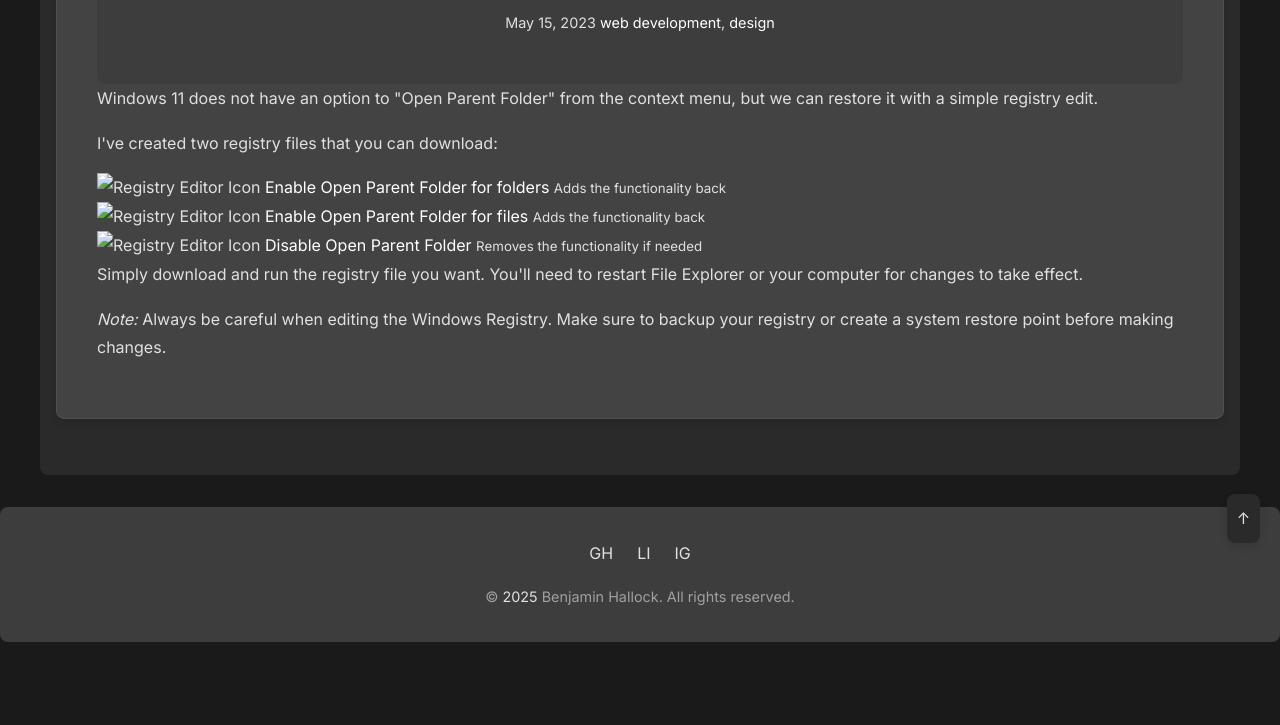
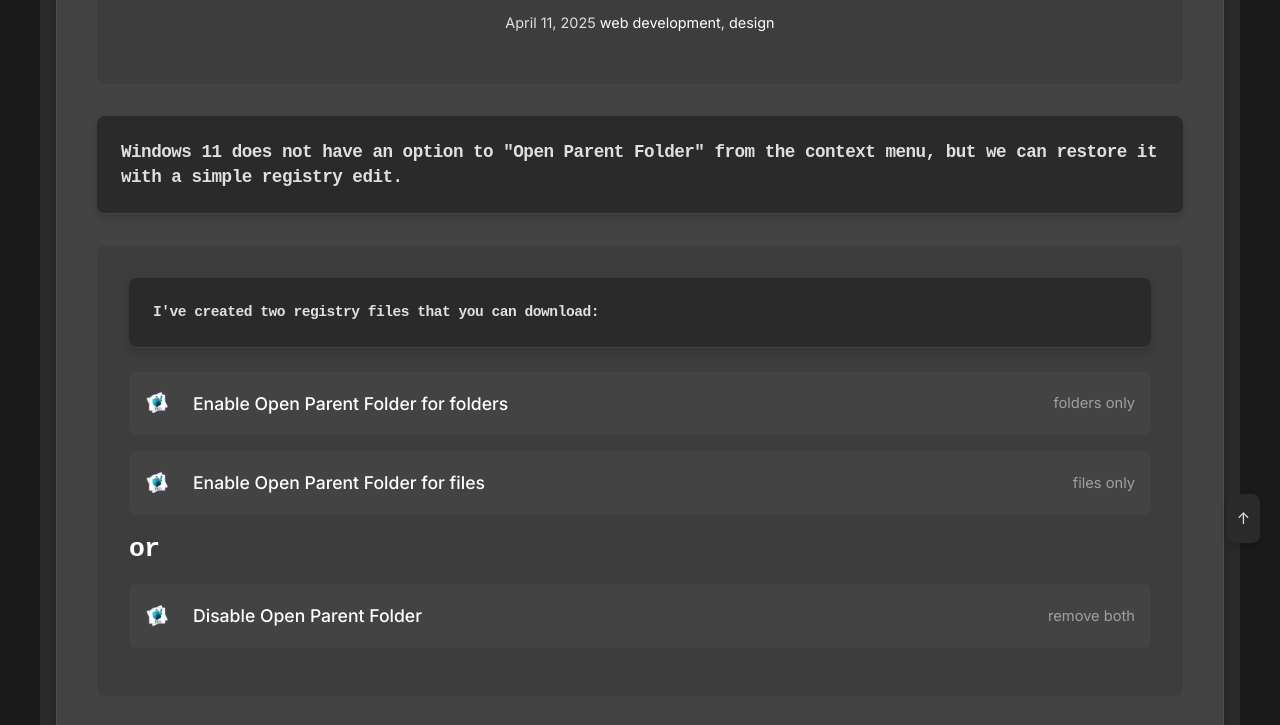
Before and after one commit to benjaminhallock/benjaminhallock.github.io, a website built with Parcel: page blog/Open Parent Folder for Windows 11.html in a window 1280 px wide. Shown: the part 237-962 px from the top of the page. Before the commit the page ends 879 px from the top, so only its background shows below. Built offline with nearby package versions, Linux system fonts and the light colour scheme.

Commit message:
Update code structure and improve overall readability

```diff
--- a/blog/Open Parent Folder for Windows 11.html
+++ b/blog/Open Parent Folder for Windows 11.html
@@ -26,19 +26,18 @@
   <body>
     <nav>
       <ul>
-        <li><a href="/index.html">Home</a></li>
+        <li class="active"><a href="/index.html">Home</a></li>
         <li><a href="/photos.html">Photos</a></li>
-        <li><a href="/about.html">About</a></li>
-        <li class="active"><a href="/blog.html">Blog</a></li>
+        <li><a href="/blog.html">Blog</a></li>
       </ul>
     </nav>
 
     <main>
       <article class="blog-post-full">
         <header class="blog-header">
-          <h1>My First Blog Post</h1>
+          <h1>Restore "Open Parent Folder" in Windows 11</h1>
           <div class="blog-meta">
-            <span class="blog-date">May 15, 2023</span>
+            <span class="blog-date">April 11, 2025</span>
             <span class="blog-tags">
               <a href="/blog/tag/web-development">web development</a>,
               <a href="/blog/tag/design">design</a>
@@ -46,51 +45,51 @@
           </div>
         </header>
         <div class="blog-content">
-          <p>
+          <h4>
             Windows 11 does not have an option to "Open Parent Folder" from the context menu, but we
             can restore it with a simple registry edit.
-          </p>
-
-          <p>I've created two registry files that you can download:</p>
+          </h4>
 
           <div class="download-section">
+            <h5>I've created two registry files that you can download:</h5>
+
             <div class="download-item">
               <img
-                src="/images/regedit-icon.png"
+                src="/img/ico/reg.png"
                 alt="Registry Editor Icon"
                 class="reg-icon" />
               <a
                 href="/public/open parent folder/open parent folder -folder.reg"
-                download
+                download=""
                 >Enable Open Parent Folder for folders</a
               >
-              <small>Adds the functionality back</small>
+              <small>folders only</small>
             </div>
-
-            <div class="download-section">
               <div class="download-item">
                 <img
-                  src="/images/regedit-icon.png"
+                  src="/img/ico/reg.png"
                   alt="Registry Editor Icon"
                   class="reg-icon" />
                 <a
                   href="/public/open parent folder/open parent folder -file.reg"
-                  download
-                  >Enable Open Parent Folder for files</a
+                  download=""
+                  >Enable Open Parent Folder for files
                 </a>
-                <small>Adds the functionality back</small>
+                <small>files only</small>
               </div>
 
+              <h2>or</h2>
               <div class="download-item">
                 <img
-                  src="/images/regedit-icon.png"
+                  src="/img/ico/reg.png"
                   alt="Registry Editor Icon"
                   class="reg-icon" />
                 <a
-                  href="/public/open parent folder/Disable_Open_Parent_Folder.reg"
-                  download
-                  >Disable Open Parent Folder</a>
-                <small>Removes the functionality if needed</small>
+                  href="/public/open parent folder/open parent folder -disable.reg"
+                  download=""
+                  >Disable Open Parent Folder</a
+                >
+                <small>remove both</small>
               </div>
             </div>
 
@@ -99,8 +98,8 @@
               Explorer or your computer for changes to take effect.
             </p>
 
-            <p>
-              <em>Note:</em> Always be careful when editing the Windows Registry. Make sure to
+            <p class="warning">
+              <strong>Note:</strong> Always be careful when editing the Windows Registry. Make sure to
               backup your registry or create a system restore point before making changes.
             </p>
           </div>
@@ -110,22 +109,46 @@
     <footer>
       <div class="social-links">
         <a
-          href="#"
+          href="https://github.com/benjaminhallock"
           aria-label="GitHub"
-          ><span>GH</span></a
-        >
+          class="social-icon">
+          <svg
+            viewBox="0 0 24 24"
+            width="24"
+            height="24">
+            <path
+              fill="currentColor"
+              d="M12 0c-6.626 0-12 5.373-12 12 0 5.302 3.438 9.8 8.207 11.387.599.111.793-.261.793-.577v-2.234c-3.338.726-4.033-1.416-4.033-1.416-.546-1.387-1.333-1.756-1.333-1.756-1.089-.745.083-.729.083-.729 1.205.084 1.839 1.237 1.839 1.237 1.07 1.834 2.807 1.304 3.492.997.107-.775.418-1.305.762-1.604-2.665-.305-5.467-1.334-5.467-5.931 0-1.311.469-2.381 1.236-3.221-.124-.303-.535-1.524.117-3.176 0 0 1.008-.322 3.301 1.23.957-.266 1.983-.399 3.003-.404 1.02.005 2.047.138 3.006.404 2.291-1.552 3.297-1.23 3.297-1.23.653 1.653.242 2.874.118 3.176.77.84 1.235 1.911 1.235 3.221 0 4.609-2.807 5.624-5.479 5.921.43.372.823 1.102.823 2.222v3.293c0 .319.192.694.801.576 4.765-1.589 8.199-6.086 8.199-11.386 0-6.627-5.373-12-12-12z"></path>
+          </svg>
+        </a>
         <a
-          href="#"
+          href="https://linkedin.com/in/benjaminhallock"
           aria-label="LinkedIn"
-          ><span>LI</span></a
-        >
+          class="social-icon">
+          <svg
+            viewBox="0 0 24 24"
+            width="24"
+            height="24">
+            <path
+              fill="currentColor"
+              d="M19 0h-14c-2.761 0-5 2.239-5 5v14c0 2.761 2.239 5 5 5h14c2.762 0 5-2.239 5-5v-14c0-2.761-2.238-5-5-5zm-11 19h-3v-11h3v11zm-1.5-12.268c-.966 0-1.75-.79-1.75-1.764s.784-1.764 1.75-1.764 1.75.79 1.75 1.764-.783 1.764-1.75 1.764zm13.5 12.268h-3v-5.604c0-3.368-4-3.113-4 0v5.604h-3v-11h3v1.765c1.396-2.586 7-2.777 7 2.476v6.759z"></path>
+          </svg>
+        </a>
         <a
-          href="#"
+          href="https://instagram.com/benjaminhallock"
           aria-label="Instagram"
-          ><span>IG</span></a
-        >
+          class="social-icon">
+          <svg
+            viewBox="0 0 24 24"
+            width="24"
+            height="24">
+            <path
+              fill="currentColor"
+              d="M12 2.163c3.204 0 3.584.012 4.85.07 3.252.148 4.771 1.691 4.919 4.919.058 1.265.069 1.645.069 4.849 0 3.205-.012 3.584-.069 4.849-.149 3.225-1.664 4.771-4.919 4.919-1.266.058-1.644.07-4.85.07-3.204 0-3.584-.012-4.849-.07-3.26-.149-4.771-1.699-4.919-4.92-.058-1.265-.07-1.644-.07-4.849 0-3.204.013-3.583.07-4.849.149-3.227 1.664-4.771 4.919-4.919 1.266-.057 1.645-.069 4.849-.069zm0-2.163c-3.259 0-3.667.014-4.947.072-4.358.2-6.78 2.618-6.98 6.98-.059 1.281-.073 1.689-.073 4.948 0 3.259.014 3.668.072 4.948.2 4.358 2.618 6.78 6.98 6.98 1.281.058 1.689.072 4.948.072 3.259 0 3.668-.014 4.948-.072 4.354-.2 6.782-2.618 6.979-6.98.059-1.28.073-1.689.073-4.948 0-3.259-.014-3.667-.072-4.947-.196-4.354-2.617-6.78-6.979-6.98-1.281-.059-1.69-.073-4.949-.073zm0 5.838c-3.403 0-6.162 2.759-6.162 6.162s2.759 6.163 6.162 6.163 6.162-2.759 6.162-6.163c0-3.403-2.759-6.162-6.162-6.162zm0 10.162c-2.209 0-4-1.79-4-4 0-2.209 1.791-4 4-4s4 1.791 4 4c0 2.21-1.791 4-4 4zm6.406-11.845c-.796 0-1.441.645-1.441 1.44s.645 1.44 1.441 1.44c.795 0 1.439-.645 1.439-1.44s-.644-1.44-1.439-1.44z"></path>
+          </svg>
+        </a>
       </div>
-      <p>&copy; <span id="currentYear"></span> Benjamin Hallock. All rights reserved.</p>
+      <p>© <span id="currentYear"></span> Benjamin Hallock. All rights reserved.</p>
     </footer>
 
     <a
@@ -134,6 +157,5 @@
       id="backToTop"
       >↑</a
     >
-    <script src="/js/main.js"></script>
   </body>
 </html>
--- a/css/main.css
+++ b/css/main.css
@@ -1,8 +1,127 @@
 :root {
+  --bg-darkest: #1a1a1a; /* Darkest background */
+  --bg-dark: #2a2a2a; /* Secondary background */
+  --bg-medium: #3d3d3d; /* Nav, header backgrounds */
+  --bg-light: #434343; /* Cards, sections */
+  --accent: #505050; /* Accents, borders, highlights */
+  --text-muted: #a0a0a0; /* Secondary text */
+  --text-primary: #e0e0e0; /* Primary text */
+  --text-bright: #ffffff; /* Emphasized text */
   --border-radius: 8px;
-  --box-shadow: 0 4px 8px rgba(0, 0, 0, 0.1);
-  --box-shadow-hover: 0 6px 12px rgba(0, 0, 0, 0.2);
+  --box-shadow: 0 4px 8px rgba(0, 0, 0, 0.15);
+  --box-shadow-hover: 0 6px 12px rgba(0, 0, 0, 0.25);
   --transition-speed: 0.3s;
+  --font-headers: 'JetBrains Mono', 'Courier New', monospace;
+  --font-body: 'Inter', -apple-system, BlinkMacSystemFont, 'Segoe UI', Roboto, Helvetica, Arial,
+    sans-serif;
+}
+
+.blog-post {
+  font-family: var(--font-body);
+  line-height: 1.8;
+}
+
+.blog-post h1,
+.blog-post h2,
+.blog-post h3,
+.blog-post h4 {
+  font-family: var(--font-headers);
+  margin-top: 1.5em;
+}
+
+.blog-meta {
+  color: var(--text-muted);
+  font-size: 0.9rem;
+  margin-bottom: 2rem;
+}
+.blog-content h4,
+h5,
+h6,
+p {
+  margin-bottom: 1.5rem;
+  padding: 1.5rem 1.5rem;
+  border-bottom: 1px solid var(--bg-light);
+  color: var(--text-primary);
+  background-color: var(--bg-dark);
+  border-radius: var(--border-radius);
+  box-shadow: var(--box-shadow);
+}
+
+.blog-content {
+  margin-top: 2rem;
+  font-size: 1.1rem;
+  line-height: 1.8;
+  color: var(--text-primary);
+}
+
+.blog-content h3 {
+  color: var(--text-bright);
+  margin: 2rem 0 1.5rem;
+  font-family: var(--font-headers);
+}
+
+.download-section {
+  background-color: var(--bg-medium);
+  border-radius: var(--border-radius);
+  padding: 2rem;
+  margin: 2rem 0;
+}
+
+.download-section h4 {
+  color: var(--text-bright);
+  margin-bottom: 1.5rem;
+  font-family: var(--font-headers);
+}
+
+.download-item {
+  display: flex;
+  align-items: center;
+  gap: 1rem;
+  padding: 1rem;
+  background-color: var(--bg-light);
+  border-radius: var(--border-radius);
+  margin-bottom: 1rem;
+  transition: transform var(--transition-speed), box-shadow var(--transition-speed);
+}
+
+.download-item:hover {
+  transform: translateY(-2px);
+  box-shadow: var(--box-shadow-hover);
+}
+
+.download-item .reg-icon {
+  width: 24px;
+  height: 24px;
+}
+
+.download-item a {
+  color: var(--text-bright);
+  text-decoration: none;
+  font-weight: 500;
+}
+
+.download-item a:hover {
+  text-decoration: underline;
+}
+
+.download-item small {
+  color: var(--text-muted);
+  margin-left: auto;
+}
+
+.warning {
+  color: var(--text-bright);
+  background-color: var(--bg-dark);
+  padding: 1rem;
+  border-radius: var(--border-radius);
+  box-shadow: var(--box-shadow);
+  margin-bottom: 1rem;
+}
+
+.reg-icon {
+  width: 24px;
+  height: 24px;
+  margin-right: 0.5rem;
 }
 
 #backToTop {
--- a/css/style.css
+++ b/css/style.css
@@ -15,8 +15,8 @@
   --box-shadow-hover: 0 6px 12px rgba(0, 0, 0, 0.25);
   --transition-speed: 0.3s;
   --font-headers: 'JetBrains Mono', 'Courier New', monospace;
-  --font-body: 'Inter', -apple-system, BlinkMacSystemFont, 'Segoe UI', Roboto, Helvetica,
-    Arial, sans-serif;
+  --font-body: 'Inter', -apple-system, BlinkMacSystemFont, 'Segoe UI', Roboto, Helvetica, Arial,
+    sans-serif;
 }
 
 /* Base styles - darkest level */
@@ -50,7 +50,8 @@
 }
 
 /* Third level elements - medium shade */
-header, footer,
+header,
+footer,
 nav {
   background-color: var(--bg-medium);
   color: var(--text-primary);
@@ -191,26 +192,6 @@
   background-color: transparent;
 }
 
-/* Blog specific styling */
-.blog-post {
-  font-family: var(--font-body);
-  line-height: 1.8;
-}
-
-.blog-post h1,
-.blog-post h2,
-.blog-post h3,
-.blog-post h4 {
-  font-family: var(--font-headers);
-  margin-top: 1.5em;
-}
-
-.blog-meta {
-  color: var(--text-muted);
-  font-size: 0.9rem;
-  margin-bottom: 2rem;
-}
-
 blockquote {
   border-left: 4px solid var(--accent);
   margin-left: 0;
```
Also changed, not shown: blog.html (+6 -14 lines), img/ico/reg.png (added).
